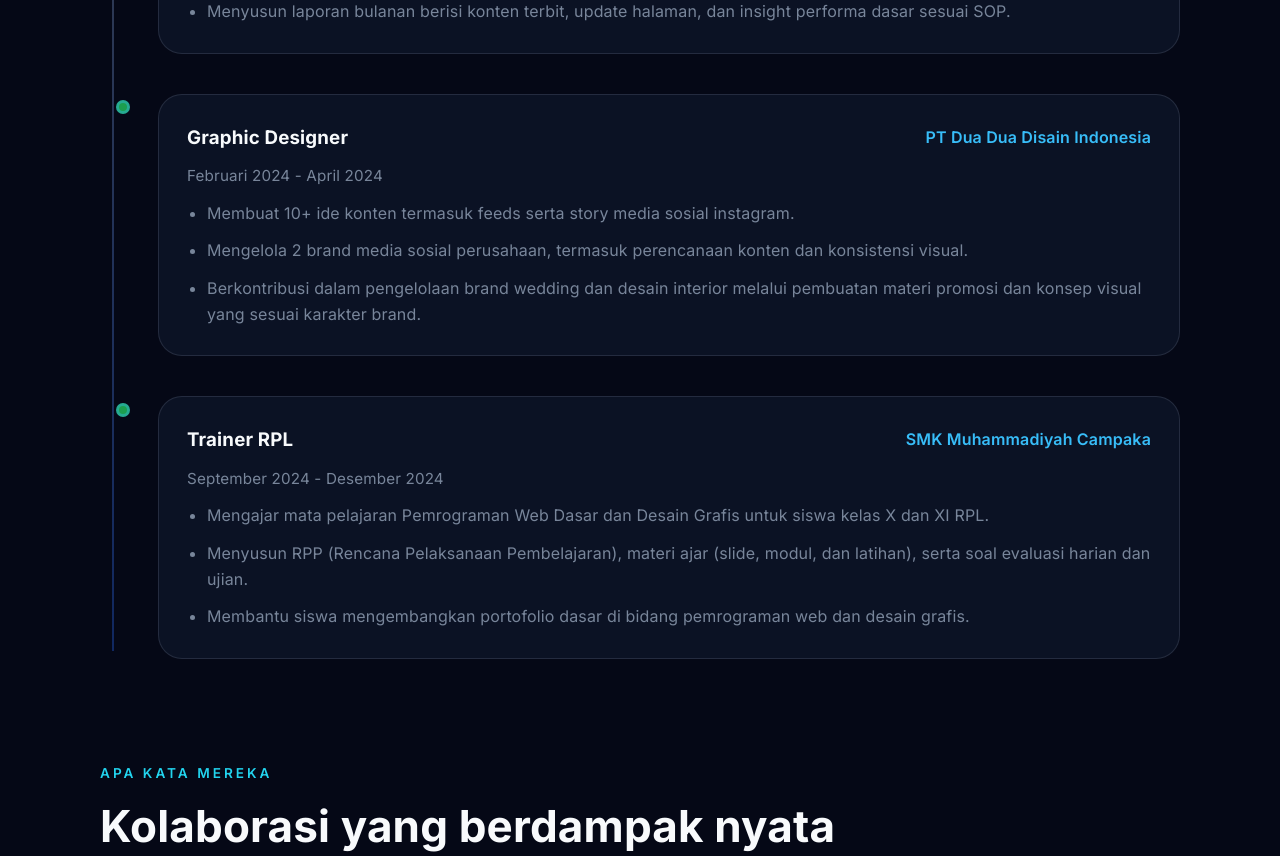
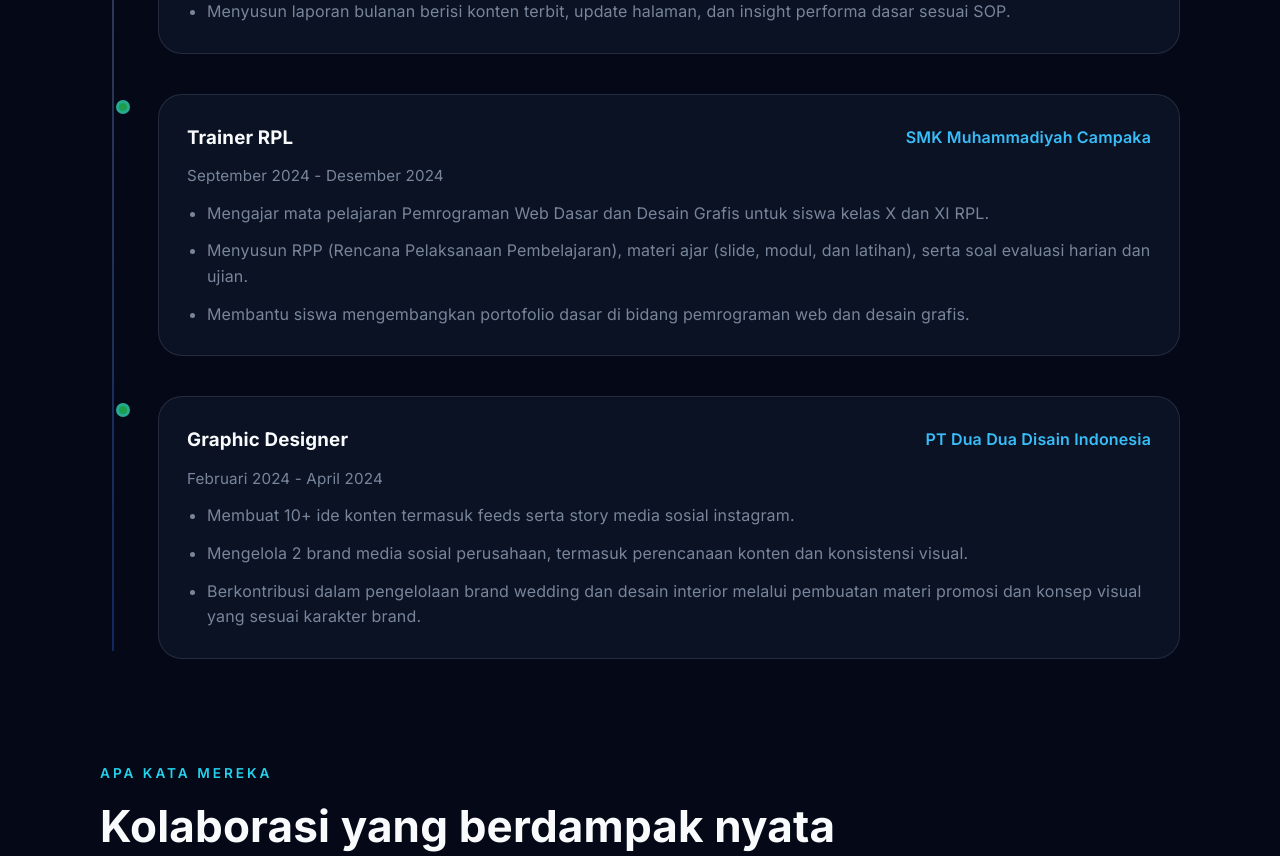
Before and after one commit to GaneshLindung/portfolio-next, a Next.js app: page / in a window 1280 px wide. Shown: the part 4340-5196 px from the top of the page. Built offline with nearby package versions, Linux system fonts and the light colour scheme.

Commit message:
update content data

```diff
--- a/data/content.js
+++ b/data/content.js
@@ -70,7 +70,7 @@ export const projects = [
   },
   {
     title: 'Portal Berita',
-    period: '2024',
+    period: '2025',
     description:
       'Portal berita dengan manajemen artikel, kategori, dan pencarian untuk kurasi konten yang rapi, lengkap dengan alur editor agar informasi tetap konsisten.',
     tags: ['Next.js', 'React', 'TypeScript', 'Tailwind CSS'],
@@ -92,6 +92,16 @@ export const experiences = [
     ]
   },
   {
+    role: 'Trainer RPL',
+    company: 'SMK Muhammadiyah Campaka',
+    period: 'September 2024 - Desember 2024',
+    achievements: [
+      'Mengajar mata pelajaran Pemrograman Web Dasar dan Desain Grafis untuk siswa kelas X dan XI RPL.',
+      'Menyusun RPP (Rencana Pelaksanaan Pembelajaran), materi ajar (slide, modul, dan latihan), serta soal evaluasi harian dan ujian.',
+      'Membantu siswa mengembangkan portofolio dasar di bidang pemrograman web dan desain grafis.'
+    ]
+  },
+  {
     role: 'Graphic Designer',
     company: 'PT Dua Dua Disain Indonesia',
     period: 'Februari 2024 - April 2024',
@@ -99,16 +109,6 @@ export const experiences = [
       'Membuat 10+ ide konten termasuk feeds serta story media sosial instagram.',
       'Mengelola 2 brand media sosial perusahaan, termasuk perencanaan konten dan konsistensi visual.',
       'Berkontribusi dalam pengelolaan brand wedding dan desain interior melalui pembuatan materi promosi dan konsep visual yang sesuai karakter brand.'
-    ]
-  },
-  {
-    role: 'Trainer RPL',
-    company: 'SMK Muhammadiyah Campaka',
-    period: 'September 2024 - Desember 2024',
-    achievements: [
-      'Mengajar mata pelajaran Pemrograman Web Dasar dan Desain Grafis untuk siswa kelas X dan XI RPL.',
-      'Menyusun RPP (Rencana Pelaksanaan Pembelajaran), materi ajar (slide, modul, dan latihan), serta soal evaluasi harian dan ujian.',
-      'Membantu siswa mengembangkan portofolio dasar di bidang pemrograman web dan desain grafis.'
     ]
   }
 ];
```
